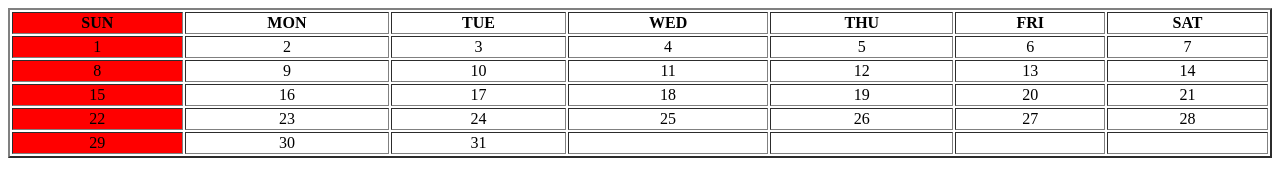
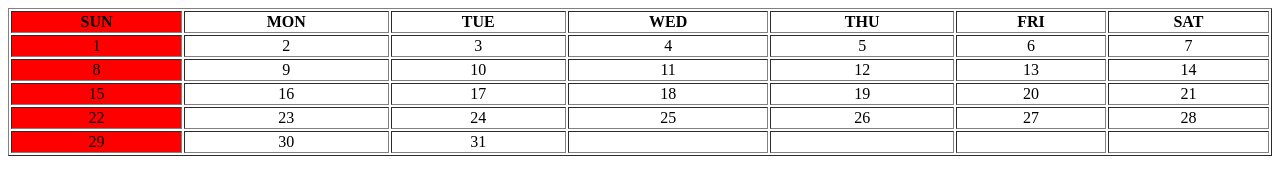
Before and after one commit to SHAHAQIB/web-fundamentals-15-jan-assesments, a plain HTML site: page feb-09/feb-09-assesment.html in a window 1280 px wide. Drawn offline with Linux system fonts and the light colour scheme.

Commit message:
Update feb-09-assesment.html

```diff
--- a/feb-09/feb-09-assesment.html
+++ b/feb-09/feb-09-assesment.html
@@ -7,7 +7,7 @@
 </head>
 
 <body>
-    <table border="2" style="width: 100%; text-align: center; ">
+    <table border="1" style="width: 100%; text-align: center; ">
 
         <colgroup>
             <col span="1" style="background-color: red;">
```
